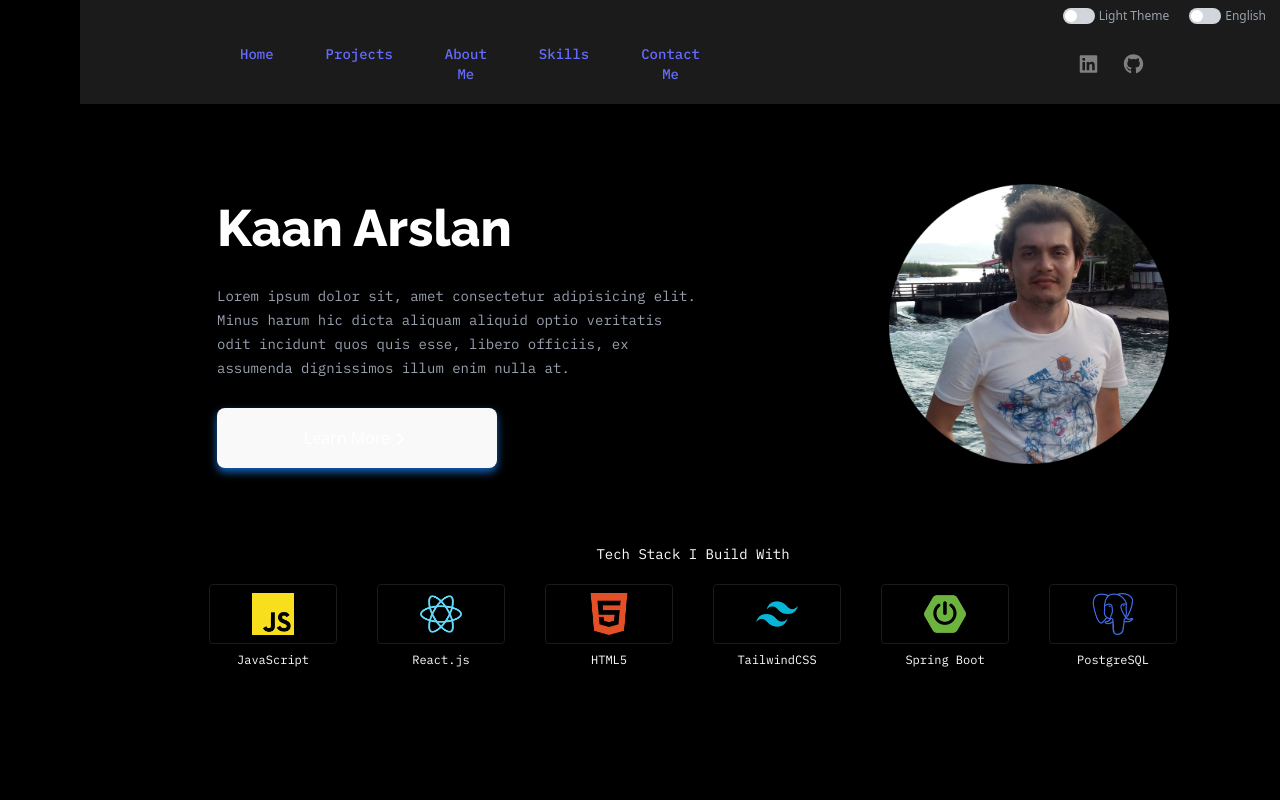
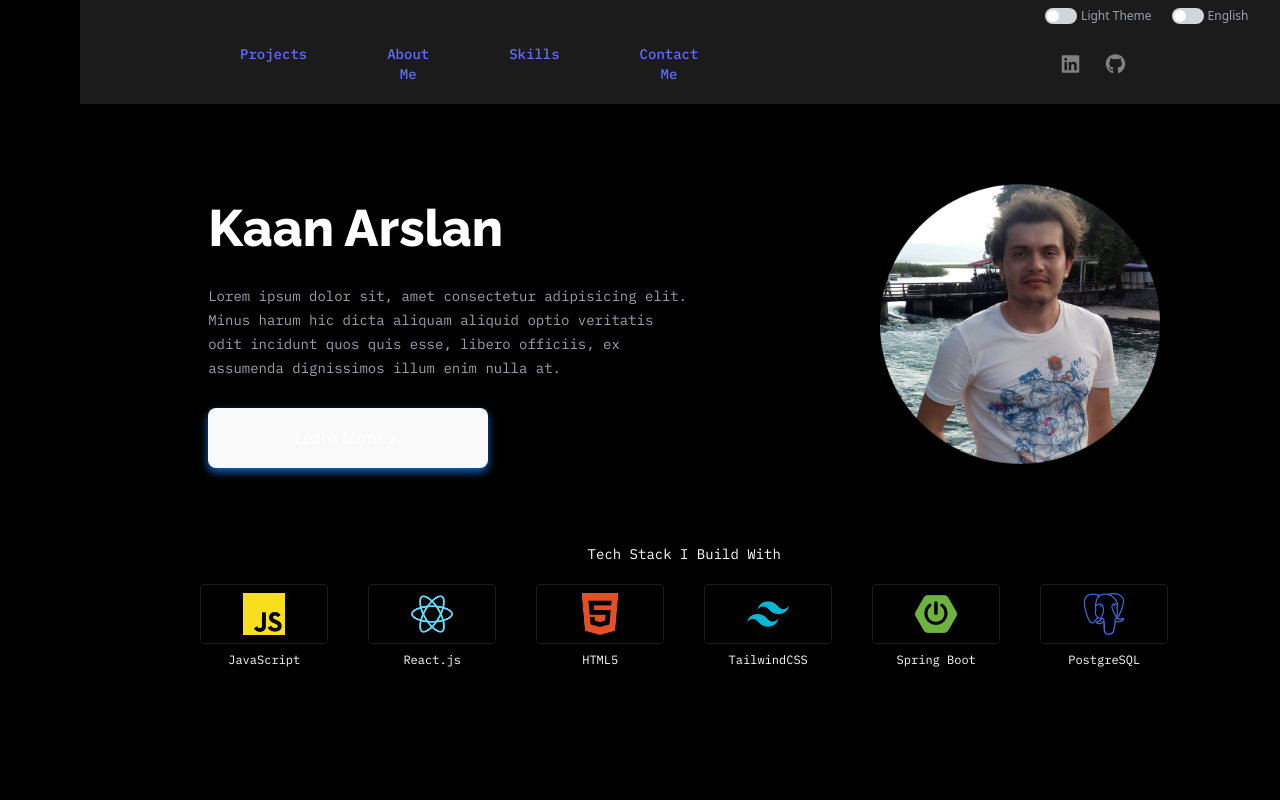
Before and after one commit to kaanarslann/Personal-Portfolio-Page, a React (Vite) app: page / in a window 1280 px wide. Shown: the top 800 px of the page. Built offline with nearby package versions, Linux system fonts and the light colour scheme.

Commit message:
added smooth scroll feature

```diff
--- a/index.html
+++ b/index.html
@@ -1,5 +1,5 @@
 <!doctype html>
-<html lang="en">
+<html lang="en" class="scroll-smooth">
   <head>
     <meta charset="UTF-8" />
     <link rel="icon" type="image/svg+xml" href="/vite.svg" />
--- a/src/components/Header.jsx
+++ b/src/components/Header.jsx
@@ -32,15 +32,14 @@ export default function Header() {
                 </div>
             </section>
             <section className={`toggle-header transition-all duration-300 ${isVisible ? "hidden" : "block"} md:block`}>
-                <div className="flex flex-col md:flex-row gap-10 md:gap-94 items-center justify-center px-30">
+                <div className="flex flex-col md:flex-row gap-10 md:gap-90 items-center justify-center px-30">
                     <section className="header-nav flex">
-                        <nav className="flex flex-col md:flex-row gap-10 md:gap-13 font-[IBM_Plex_Mono]
+                        <nav className="flex flex-col md:flex-row gap-10 md:gap-20 font-[IBM_Plex_Mono]
                         text-center text-sm tracking-[1%] text-gray-400">
-                            <a>Home</a>
-                            <a>Projects</a>
-                            <a>About Me</a>
-                            <a>Skills</a>
-                            <a>Contact Me</a>
+                            <a href="#projects">Projects</a>
+                            <a href="#about-me">About Me</a>
+                            <a href="#skills">Skills</a>
+                            <a href="#contact">Contact Me</a>
                         </nav>
                     </section>
                     <section className="header-socials flex gap-5">
--- a/src/sections/AboutMe.jsx
+++ b/src/sections/AboutMe.jsx
@@ -4,7 +4,7 @@ import AboutInfo from "../components/AboutInfo";
 
 export default function AboutMe() {
     return (
-        <article className="about-me bg-black mx-auto px-10 md:px-20 pt-10 flex flex-col gap-15">
+        <article className="about-me bg-black mx-auto px-10 md:px-20 pt-10 flex flex-col gap-15" id="about-me">
             <section className="flex justify-center">
                 <h1 className="text-white font-[Raleway] text-4xl">About Me</h1>
             </section>
--- a/src/sections/Contact.jsx
+++ b/src/sections/Contact.jsx
@@ -4,7 +4,7 @@ import { faEnvelope } from "@fortawesome/free-solid-svg-icons"
 
 export default function Contact() {
     return(
-        <article className="flex flex-col bg-black py-10 gap-10">
+        <article className="flex flex-col bg-black py-10 gap-10" id="contact">
             <section className="flex justify-center">
                 <h1 className="text-white font-[Raleway] text-4xl">Contact Me</h1>
             </section>
--- a/src/sections/Projects.jsx
+++ b/src/sections/Projects.jsx
@@ -26,7 +26,7 @@ export default function Projects() {
     const projectP = "Lorem ipsum, dolor sit amet consectetur adipisicing elit. Molestiae perferendis consequatur velit dicta labore ut facilis. Neque amet ex consequatur dolorum sapiente eveniet tempore maiores, voluptate nostrum. Earum, voluptates voluptate!";
 
     return (
-        <section className="projects flex flex-col justify-center mx-auto px-10 mt-10 gap-15 pb-20">
+        <section className="projects flex flex-col justify-center mx-auto px-10 mt-10 gap-15 pb-20" id="projects">
             <div className="projects-top flex flex-col justify-center gap-5 items-center">
                 <h1 className="text-[#080808] font-[Raleway] font-extrabold text-[34px] text-center">Case Studies</h1>
                 <p className="font-['IBM_Plex_Mono'] text-sm leading-6 tracking-[1%] text-[#9C9C9C] text-center px-10 md:w-1/2">
--- a/src/sections/Skills.jsx
+++ b/src/sections/Skills.jsx
@@ -4,7 +4,7 @@ import SkillsAdditional from "../components/SkillsAdditional"
 
 export default function Skills() {
     return(
-        <article className="flex flex-col px-10 py-10 gap-10">
+        <article className="flex flex-col px-10 py-10 gap-10" id="skills">
             <section className="flex justify-center">
                 <h1 className="font-[Raleway] text-4xl">Skills</h1>
             </section>
```
